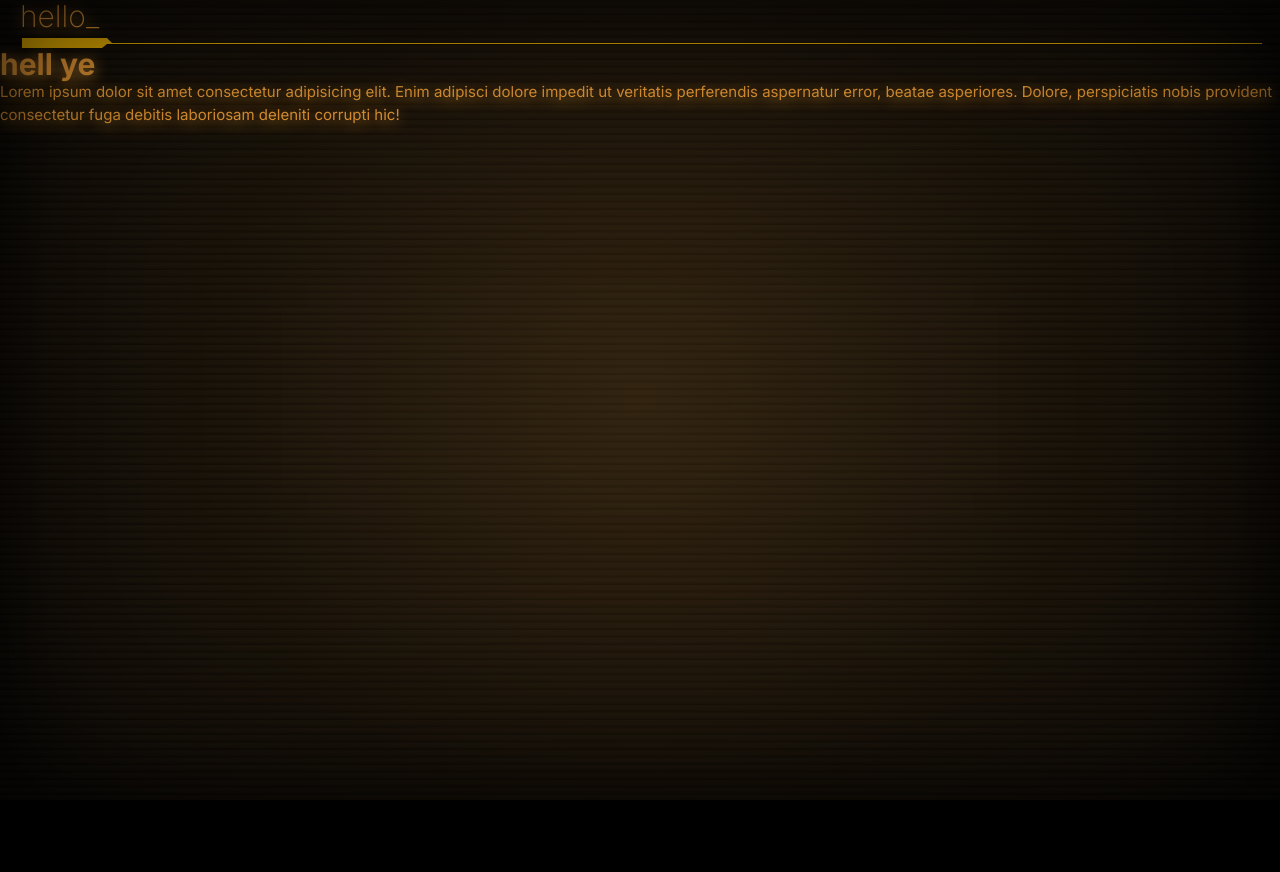
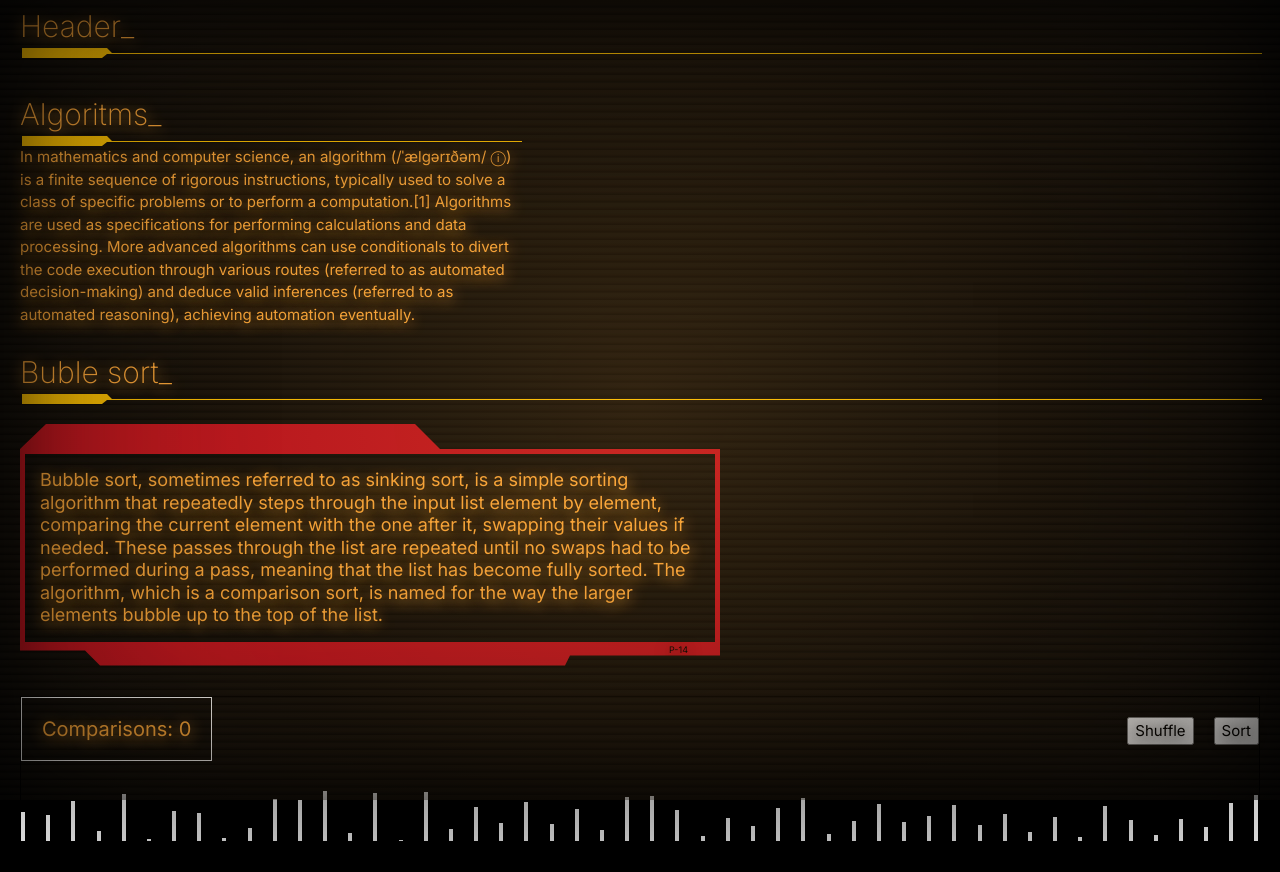
Before and after one commit to Andriikryl/algorithms, a Next.js app: page / in a window 1280 px wide. Before the commit the page ends 800 px from the top, so only its background shows below. Built offline with nearby package versions, Linux system fonts and the light colour scheme.

Commit message:
add bubbleSort component

```diff
--- a/src/app/page.tsx
+++ b/src/app/page.tsx
@@ -1,14 +1,11 @@
+import BubbleSort from "@/components/bubbleSort/BubbleSort";
+import Hero from "@/components/hero/Hero";
 
 export default function Home() {
   return (
-    <div>
-      <h1>hell ye</h1>
-      <p>
-        Lorem ipsum dolor sit amet consectetur adipisicing elit. Enim adipisci
-        dolore impedit ut veritatis perferendis aspernatur error, beatae
-        asperiores. Dolore, perspiciatis nobis provident consectetur fuga
-        debitis laboriosam deleniti corrupti hic!
-      </p>
-    </div>
+    <>
+      <Hero />
+      <BubbleSort />
+    </>
   );
 }
--- /dev/null
+++ b/src/components/bubbleSort/BubbleSort.tsx
@@ -0,0 +1,31 @@
+import React from "react";
+import { Container } from "../container/Container";
+import styles from "./style.module.css";
+import { TsHeading } from "../heading/Heading";
+import DescriptionBlock from "../descriptionBlock/DescriptionBlock";
+import { BubbleSortVisual } from "../bubbleSortVisual/BubbleSortVisual";
+
+export default function BubbleSort() {
+  return (
+    <section className={styles.bubbleSort}>
+      <Container>
+        <div>
+          <TsHeading headingLevel="h3">Buble sort</TsHeading>
+          <DescriptionBlock>
+            Bubble sort, sometimes referred to as sinking sort, is a simple
+            sorting algorithm that repeatedly steps through the input list
+            element by element, comparing the current element with the one after
+            it, swapping their values if needed. These passes through the list
+            are repeated until no swaps had to be performed during a pass,
+            meaning that the list has become fully sorted. The algorithm, which
+            is a comparison sort, is named for the way the larger elements
+            bubble up to the top of the list.
+          </DescriptionBlock>
+        </div>
+        <div>
+          <BubbleSortVisual />
+        </div>
+      </Container>
+    </section>
+  );
+}
--- /dev/null
+++ b/src/components/bubbleSortVisual/BubbleSortVisual.tsx
@@ -0,0 +1,165 @@
+"use client";
+import React from "react";
+import style from "./style.module.css";
+import { motion } from "framer-motion";
+
+const NUMBERS = Array(50)
+  .fill(1)
+  .map((x, i) => x + i);
+
+const getInitialState = () => {
+  const items = shuffle(NUMBERS);
+  const generator = bubbleSort(items);
+
+  return {
+    count: 0,
+    generator,
+    idx: -1,
+    items,
+    playState: "paused",
+  };
+};
+
+function reducer(state: any, action: any) {
+  switch (action.type) {
+    case "SHUFFLE":
+      return getInitialState();
+
+    case "TOGGLE_SORTING": {
+      switch (state.playState) {
+        case "paused":
+          return { ...state, playState: "sorting" };
+
+        case "sorting":
+          return { ...state, playState: "paused" };
+
+        default:
+          return state;
+      }
+    }
+
+    case "TICK": {
+      const { done, value } = state.generator.next();
+
+      if (done) return { ...state, playState: "complete" };
+
+      const [nextItems, nextIdx, nextCount] = value;
+
+      return {
+        ...state,
+        items: nextItems,
+        idx: nextIdx,
+        count: nextCount,
+      };
+    }
+
+    default:
+      return state;
+  }
+}
+
+export function BubbleSortVisual({ fps = 15 }) {
+  const [state, dispatch] = React.useReducer(reducer, getInitialState());
+  const { count, idx, items, playState } = state;
+
+  const handleShuffle = React.useCallback(() => {
+    dispatch({ type: "SHUFFLE" });
+  }, []);
+
+  const handleSort = React.useCallback(() => {
+    dispatch({ type: "TOGGLE_SORTING" });
+  }, []);
+
+  const tick = React.useCallback(() => {
+    dispatch({ type: "TICK" });
+  }, []);
+
+  React.useEffect(() => {
+    let id: any;
+
+    if (playState === "sorting") {
+      id = setInterval(tick, 1000 / fps);
+    }
+
+    return () => clearInterval(id);
+  }, [fps, playState, tick]);
+
+  return (
+    <div className={style.wrapper}>
+      <div className={style.control__group}>
+        <div className={style.count__box}>Comparisons: {count}</div>
+
+        <div className={style.button__grpup}>
+          <button disabled={playState === "sorting"} onClick={handleShuffle}>
+            Shuffle
+          </button>
+          <button disabled={playState === "complete"} onClick={handleSort}>
+            {playState === "sorting" ? "Pause" : "Sort"}
+          </button>
+        </div>
+      </div>
+
+      <div className={style.algoritm__box}>
+        {items.map((num: number, i: number) => (
+          <Item key={`${num}-${i}`} num={num} isHighlighted={idx === i} />
+        ))}
+      </div>
+    </div>
+  );
+}
+
+function Item({ num, isHighlighted }: { num: number; isHighlighted: any }) {
+  return (
+    <>
+      <motion.div
+        className={style.inner__item}
+        style={{
+          backgroundColor: isHighlighted
+            ? "var(--colors-contra)"
+            : "var(--colors-offsetMore)",
+          height: num * 1,
+        }}
+      ></motion.div>
+    </>
+  );
+}
+
+// Uses the Fisher-Yates algorithm
+function shuffle(array: any) {
+  const result = [...array];
+
+  for (let i = result.length - 1; i > 0; i--) {
+    let j = Math.floor(Math.random() * (i + 1));
+
+    const tmp = result[i];
+    result[i] = result[j];
+    result[j] = tmp;
+  }
+
+  return result;
+}
+
+function* bubbleSort(items: any) {
+  let count = 0;
+  let swapped = false;
+
+  do {
+    swapped = false;
+
+    for (let i = 0; i < items.length; i++) {
+      count++;
+      const item = items[i];
+      const nextItem = items[i + 1];
+
+      if (item > nextItem) {
+        items[i] = nextItem;
+        items[i + 1] = item;
+        swapped = true;
+      }
+
+      yield [items, i, count];
+    }
+  } while (swapped);
+
+  return [items, -1, count];
+}
--- /dev/null
+++ b/src/components/bubbleSortVisual/style.module.css
@@ -0,0 +1,41 @@
+.wrapper{
+    margin-block: 30px;
+    border: 1px solid black;
+    display: flex;
+    flex-direction: column;
+    gap: 10px;
+    --colors-contra: #ffc300;
+    --colors-offsetMore: #fff;
+}
+
+.count__box{
+    border: 1px solid #ffffff;
+    padding: 20px;
+    font-size: 20px;
+}
+
+.control__group{
+    display: flex;
+    justify-content: space-between;
+    align-items: baseline;
+    gap: 20px;
+    margin-block-end: 20px;
+}
+
+.button__grpup{
+    display: flex;
+    gap: 20px;
+}
+
+.algoritm__box{
+    display: flex;
+    align-items: flex-end;
+    justify-content: space-between;
+}
+
+.inner__item{
+    width: 4px;
+    display: flex;
+    justify-content: center;
+    align-items: end;
+}
--- /dev/null
+++ b/src/components/descriptionBlock/DescriptionBlock.tsx
@@ -0,0 +1,10 @@
+import React from "react";
+import styles from "./style.module.css";
+
+interface DescriptionBlockProps {
+  children: React.ReactNode;
+}
+
+export default function DescriptionBlock({ children }: DescriptionBlockProps) {
+  return <p className={styles.description}>{children}</p>;
+}
--- /dev/null
+++ b/src/components/descriptionBlock/style.module.css
@@ -0,0 +1,29 @@
+.description{
+    --bor-color: #c1121f;
+    margin-block-start: 20px;
+    max-width: 700px;
+    padding: 30px 15px 30px;
+    border: 30px solid var(--bor-color);
+    border-right: 5px solid var(--bor-color);
+    border-left: 5px solid var(--bor-color);
+    border-bottom: 24px solid var(--bor-color);
+    padding: 15px;
+    clip-path: polygon(0px 25px, 26px 0px, calc(60% - 25px) 0px, 60% 25px, 100% 25px, 100% calc(100% - 10px), calc(100% - 15px) calc(100% - 10px), calc(80% - 10px) calc(100% - 10px), calc(80% - 15px) 100%, 80px calc(100% - 0px), 65px calc(100% - 15px), 0% calc(100% - 15px));
+    background-color: var(--yellow-color);
+    font-size: 1.2rem;
+    position: relative;
+}
+
+.description::before {
+    content: "P-14";
+    display: block;
+    position: absolute;
+    bottom: -12px;
+    right: 25px;
+    padding: 2px 2px 0px 2px;
+    font-size: 0.6rem;
+    line-height: 0.6rem;
+    color: #000;
+    background-color: var(--yellow-color);
+    border-left: 2px solid var(--border-color);
+  }
--- a/src/components/header/Header.tsx
+++ b/src/components/header/Header.tsx
@@ -5,10 +5,10 @@ import { TsHeading } from "../heading/Heading";
 
 export default function Header() {
   return (
-    <header>
+    <header className={styles.header}>
       <Container>
         <div>
-          <TsHeading headingLevel="h3">hello</TsHeading>
+          <TsHeading headingLevel="h3">Header</TsHeading>
         </div>
       </Container>
     </header>
--- a/src/components/header/style.module.css
+++ b/src/components/header/style.module.css
@@ -0,0 +1,3 @@
+.header{
+    padding-block: 10px;
+}
--- /dev/null
+++ b/src/components/hero/Hero.tsx
@@ -0,0 +1,28 @@
+import React from "react";
+import styles from "./style.module.css";
+import { Container } from "../container/Container";
+import { TsHeading } from "../heading/Heading";
+export default function Hero() {
+  return (
+    <section className={styles.hero}>
+      <Container>
+        <div className={styles.flex__group}>
+          <div className={styles.hero__info}>
+            <TsHeading headingLevel="h1">Algoritms</TsHeading>
+            <p>
+              In mathematics and computer science, an algorithm (/ˈælɡərɪðəm/ ⓘ)
+              is a finite sequence of rigorous instructions, typically used to
+              solve a class of specific problems or to perform a computation.[1]
+              Algorithms are used as specifications for performing calculations
+              and data processing. More advanced algorithms can use conditionals
+              to divert the code execution through various routes (referred to
+              as automated decision-making) and deduce valid inferences
+              (referred to as automated reasoning), achieving automation
+              eventually.
+            </p>
+          </div>
+        </div>
+      </Container>
+    </section>
+  );
+}
--- /dev/null
+++ b/src/components/hero/style.module.css
@@ -0,0 +1,7 @@
+.hero{
+    margin-block: 30px;
+}
+
+.hero__info{
+    max-width: 500px;
+}
```
Also changed, not shown: src/components/bubbleSort/style.module.css (added).
